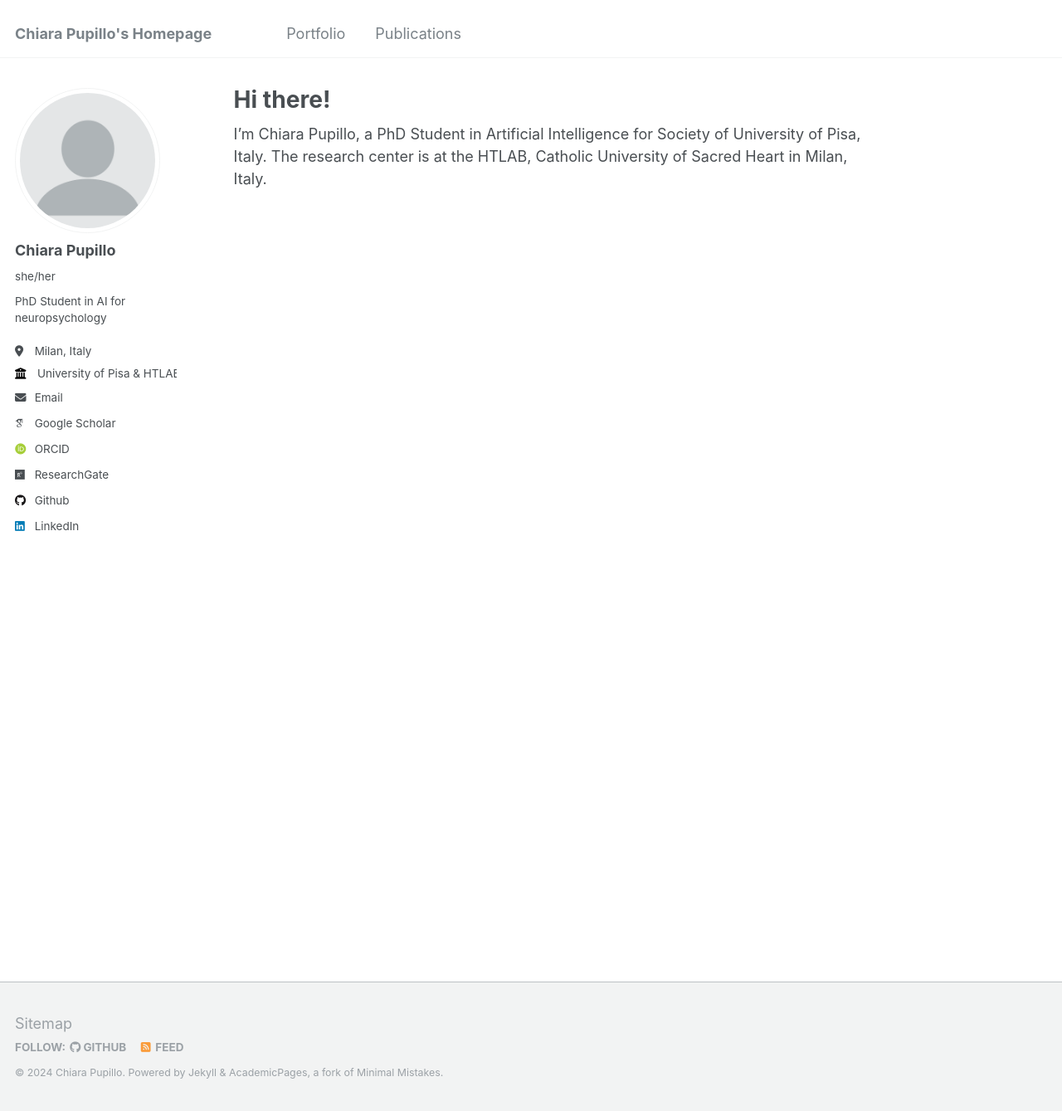
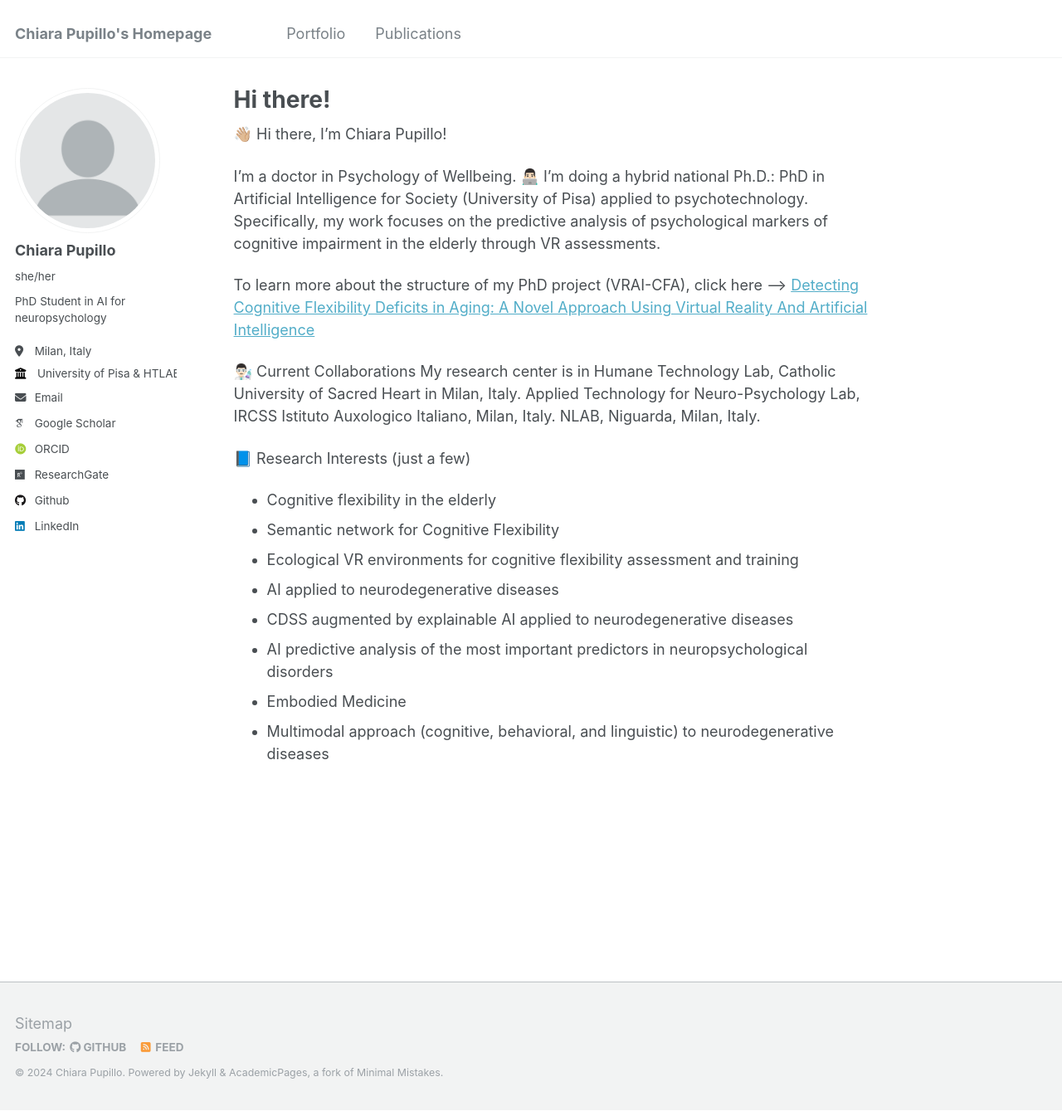
Before and after one commit to chiara-pupillo/chiara-pupillo.github.io, a Jekyll site: the page built from _pages/about.md, in a window 1280 px wide and 1339 px high. Shown: the whole window at 83% size. Built offline with Jekyll 4.4.1, drawn with Linux system fonts in a browser that asks for light colours; some web fonts are replaced.

Commit message:
Update about.md

```diff
--- a/_pages/about.md
+++ b/_pages/about.md
@@ -7,5 +7,24 @@ redirect_from:
   - /about/
   - /about.html
 ---
-I'm Chiara Pupillo, a PhD Student in Artificial Intelligence for Society of University of Pisa, Italy.
-The research center is at the HTLAB, Catholic University of Sacred Heart in Milan, Italy.
+👋🏼 Hi there, I’m Chiara Pupillo!
+
+I'm a doctor in Psychology of Wellbeing.
+👨🏻‍💻 I'm doing a hybrid national Ph.D.: PhD in Artificial Intelligence for Society (University of Pisa) applied to psychotechnology. Specifically, my work focuses on the predictive analysis of psychological markers of cognitive impairment in the elderly through VR assessments.
+
+To learn more about the structure of my PhD project (VRAI-CFA), click here --> [Detecting Cognitive Flexibility Deficits in Aging: A Novel Approach Using Virtual Reality And Artificial Intelligence](https://www.liebertpub.com/doi/full/10.1089/cyber.2024.27109.ceu)
+
+👨🏻‍🔬 Current Collaborations
+My research center is in Humane Technology Lab, Catholic University of Sacred Heart in Milan, Italy.
+Applied Technology for Neuro-Psychology Lab, IRCSS Istituto Auxologico Italiano, Milan, Italy.
+NLAB, Niguarda, Milan, Italy.
+
+📘 Research Interests (just a few)
+- Cognitive flexibility in the elderly
+- Semantic network for Cognitive Flexibility
+- Ecological VR environments for cognitive flexibility assessment and training
+- AI applied to neurodegenerative diseases
+- CDSS augmented by explainable AI applied to neurodegenerative diseases
+- AI predictive analysis of the most important predictors in neuropsychological disorders
+- Embodied Medicine
+- Multimodal approach (cognitive, behavioral, and linguistic) to neurodegenerative diseases
```
